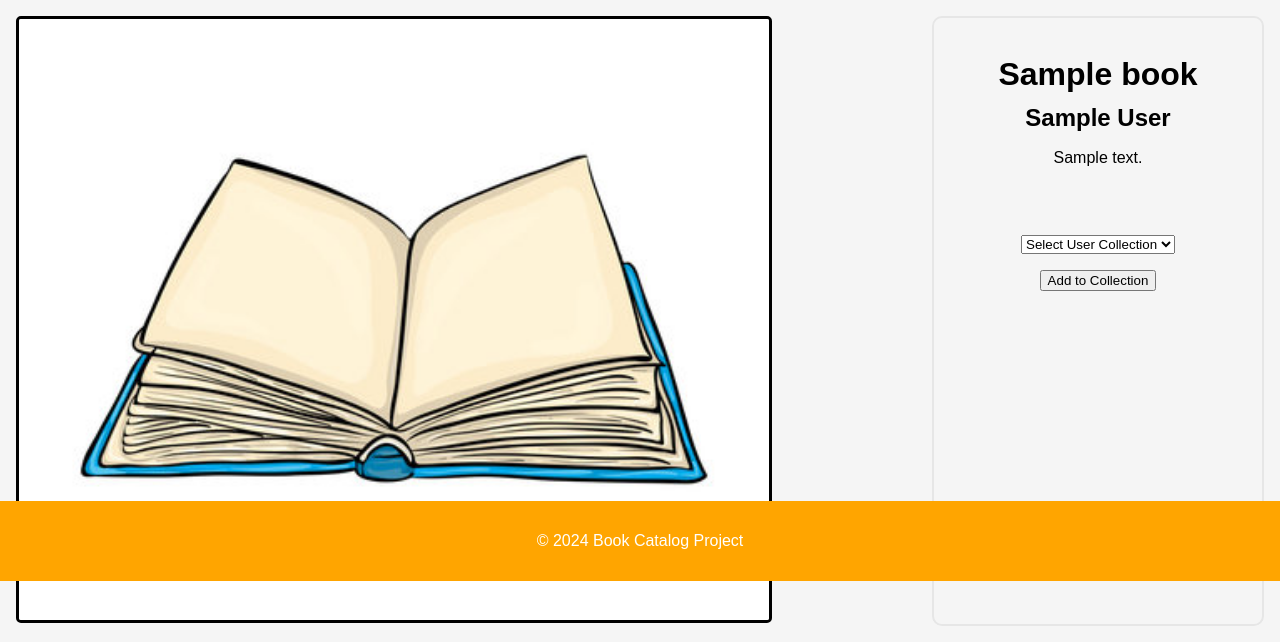
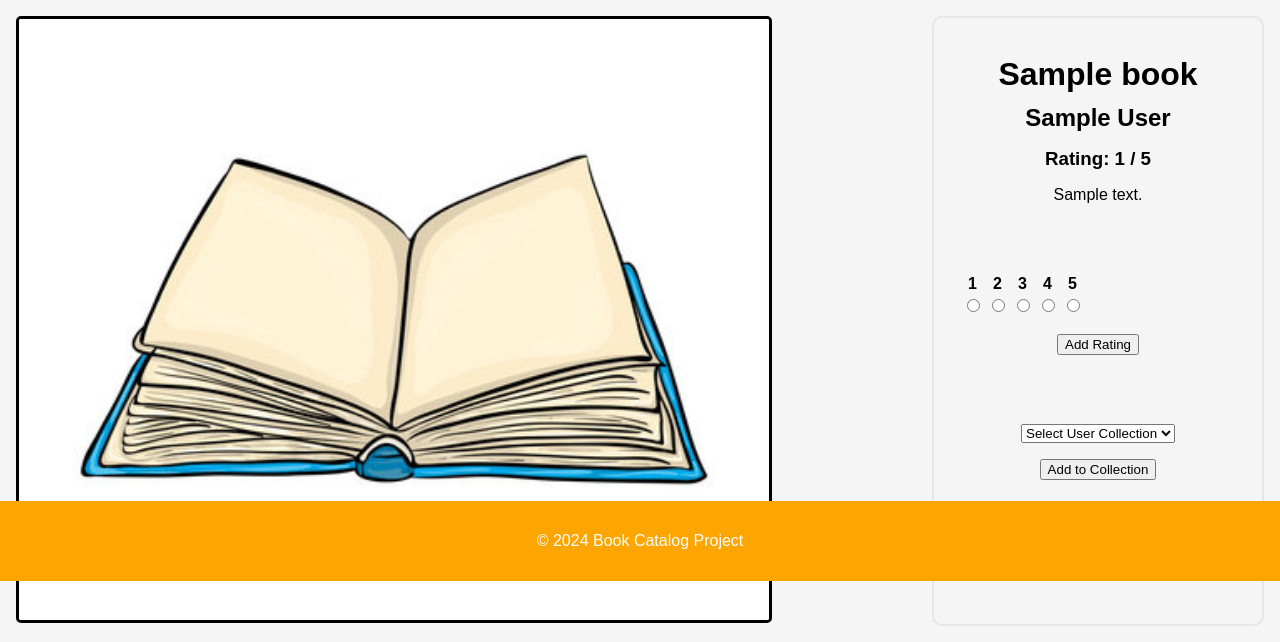
Before and after one commit to joTieu/Books-Database, a PHP site: page /item_details.php?id=1 in a window 1280 px wide. Shown: the part 219-861 px from the top of the page. Run offline with PHP 8.4, Linux system fonts and the light colour scheme; tables that the repository leaves empty or names only in its code hold one stand-in row (values such as "Sample post").

Commit message:
Update item_details to work with ratings

```diff
--- a/server/item_details.php
+++ b/server/item_details.php
@@ -31,19 +31,55 @@
                         if(($bookID < 1) || ($bookID > $tempTable->num_rows)) {
                             header("Location: catalog.php");
                         }
-                        $detailQuery = "SELECT bookTitle, bookDesc, authorName
+                        $detailQuery = "SELECT bookTitle, bookDesc, rating, authorName
                         FROM Books
                         INNER JOIN Authors ON Books.authorID = Authors.authorID
                         WHERE bookID = $bookID";
                         $bookInfo = $connection->query($detailQuery)->fetch_assoc();
+
+                        // Book Title
                         echo("<h1 id='detail_title'>".$bookInfo["bookTitle"]."</h1><br>");
+
+                        // Book Author
                         echo("<h2>".$bookInfo["authorName"]."</h2>");
+
+                        // Book Rating
+                        $getRate = $connection->query("SELECT countedRatings, rating FROM Books WHERE BookID = $bookID");
+                        $rateTable = $getRate->fetch_assoc();
+                        $ratingTotal = $rateTable["rating"];
+                        $ratingCounts = $rateTable["countedRatings"];
+                        if ($ratingCounts > 0) {
+                            $rateAverage = (double)($ratingTotal / $ratingCounts);
+                            echo("<h3>Rating: <span class='rating-display'>$rateAverage / 5</span></h3>");
+                        } else {
+                            echo("<h3>Rating: <span class='rating-display'>No reviews</span></h3>");
+                        }
                     ?>
+                    <!-- Book Description -->
                     <div id="desc">
                         <?php
                             echo("<p id='detail_desc'>".$bookInfo["bookDesc"]."</p>");
                         ?>
                     </div>
+                    <?php echo("<form action='ratings.php?id=".$bookID."' method='POST' id='ratings'>");?>
+                        <table>
+                            <tr>
+                                <th>1</th>
+                                <th>2</th>
+                                <th>3</th>
+                                <th>4</th>
+                                <th>5</th>
+                            </tr>
+                            <tr>
+                                <?php
+                                    for ($i = 1; $i <= 5; $i++) {
+                                        echo("<td><input value=$i name='rating' type='radio'/></td>");
+                                    }
+                                ?>
+                            </tr>
+                        </table><br>
+                        <input type="submit" value="Add Rating"/>
+                    </form>
                     <form action="added_collection.php" onsubmit="return filter_details()" method="POST">
                         <select name="accUser">
                             <option value="0" disable selected>Select User Collection</option>
```
